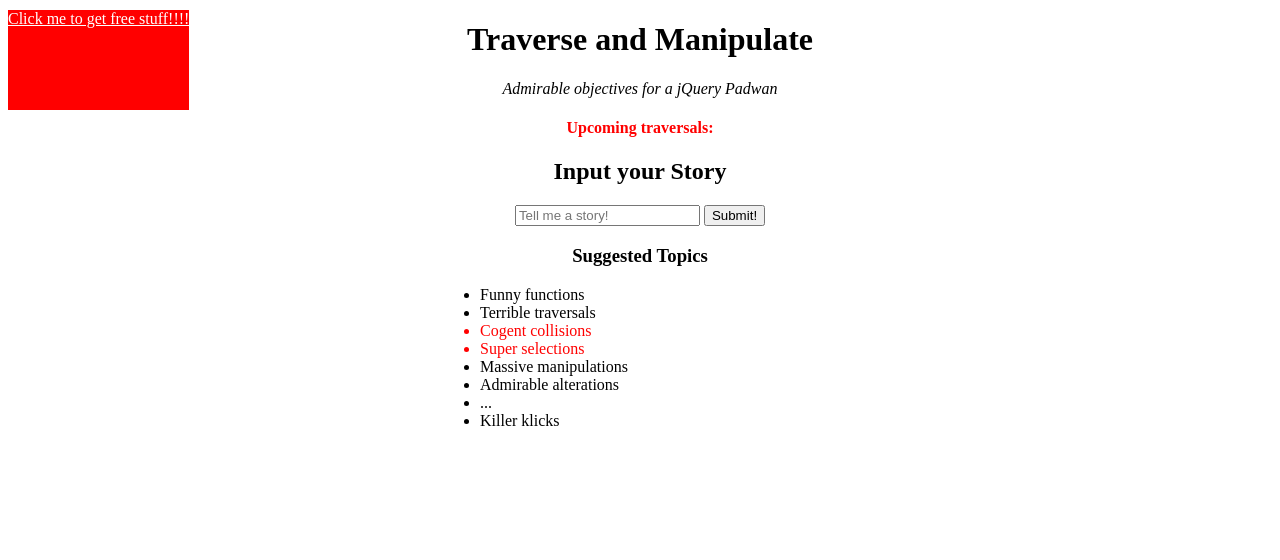
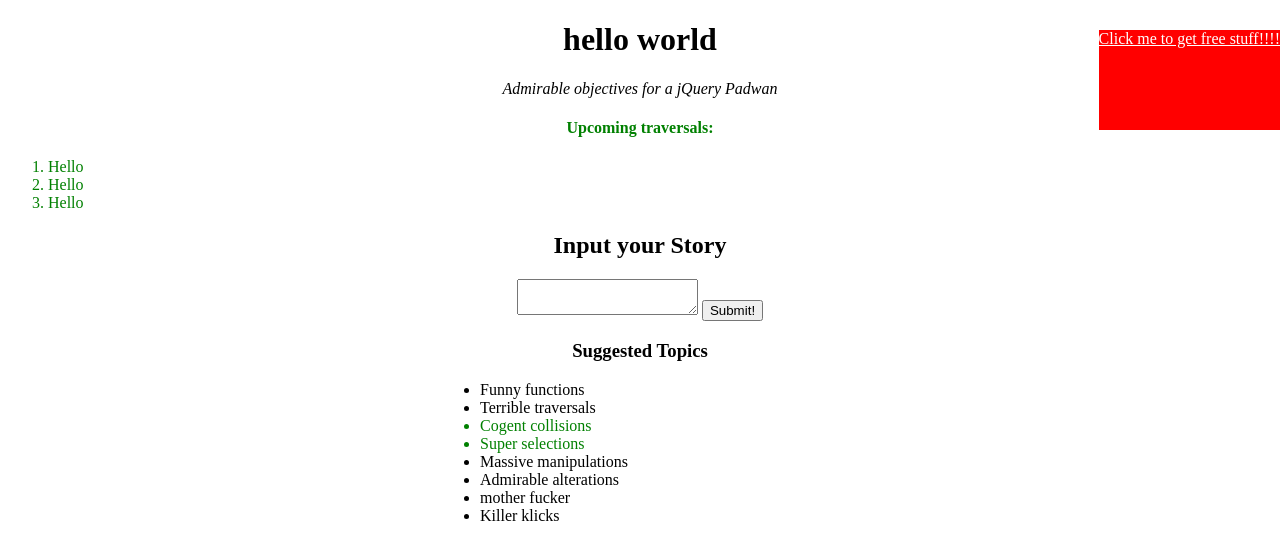
Before and after one commit to vikingeducation/assignment_jq_dom_sprint, a plain HTML site: page index.html in a window 1280 px wide. Drawn offline with nearby package versions, Linux system fonts and the light colour scheme.

Commit message:
finish the manipulation test

```diff
--- /dev/null
+++ b/app.js
@@ -0,0 +1,15 @@
+$(document).ready(function(){
+  $("h1").text("hello world");
+
+  $(".info-box").append("<ol class='my-list'></ol>");
+  for (var i = 0; i < 3; i++){
+    $(".my-list").append("<li>Hello</li>");
+  };
+
+  $(".sad").removeClass("sad").addClass("happy");
+  $("#annoying-popup").attr("href", "http://www.cashcats.biz")
+                      .css("right", "0")
+                      .css("top", "30px");
+  $(".suggested-topics ul li").last().prev().text("mother fucker");
+  $(".input-form input").first().replaceWith("<textarea type='text'>")
+});
--- a/index.html
+++ b/index.html
@@ -2,6 +2,7 @@
 <html>
 <head>
   <script src="https://code.jquery.com/jquery-1.11.1.min.js"></script>
+  <script type="text/javascript" src="app.js"></script>
   <link rel="stylesheet" type="text/css" href="styles.css">
 </head>
 <body>
```
